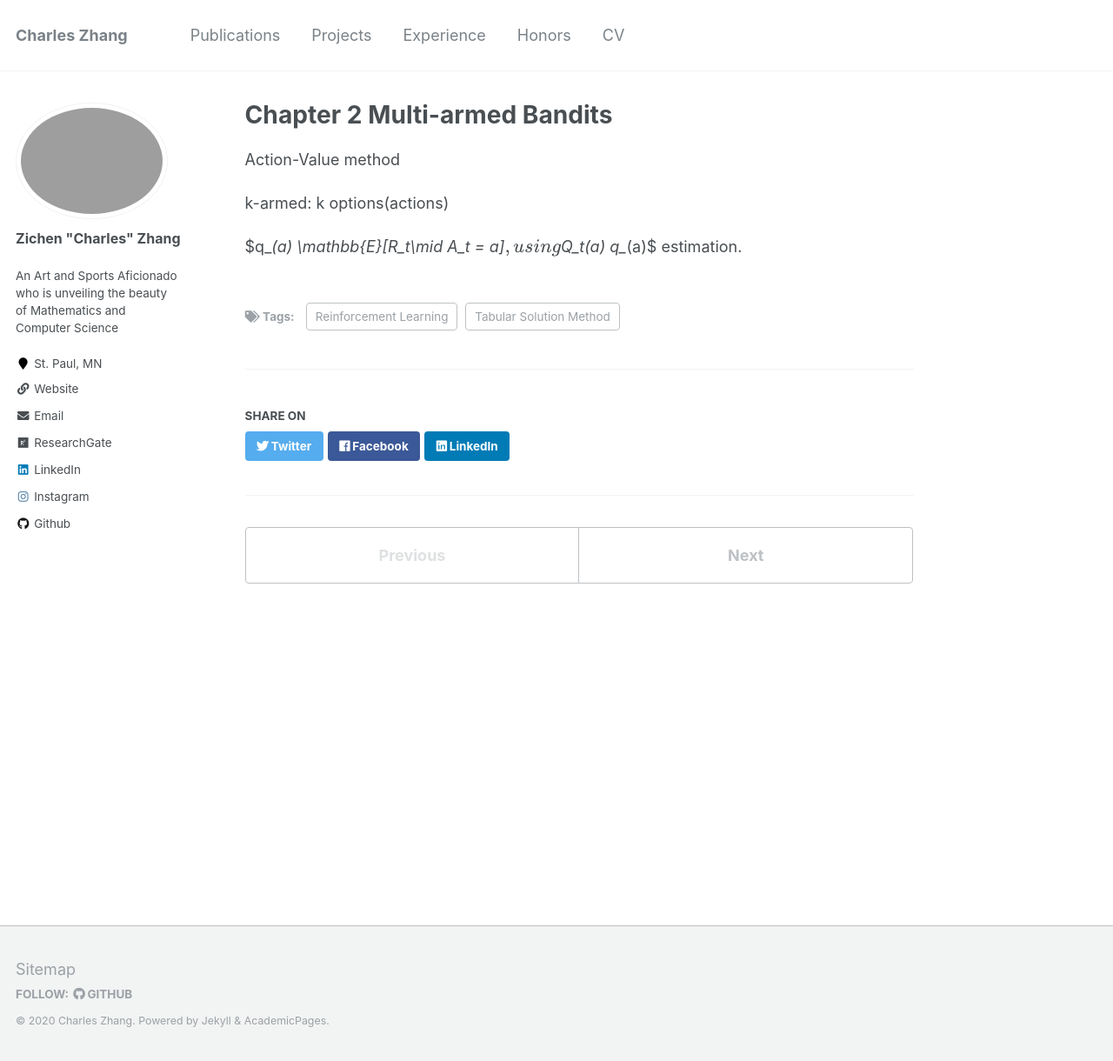
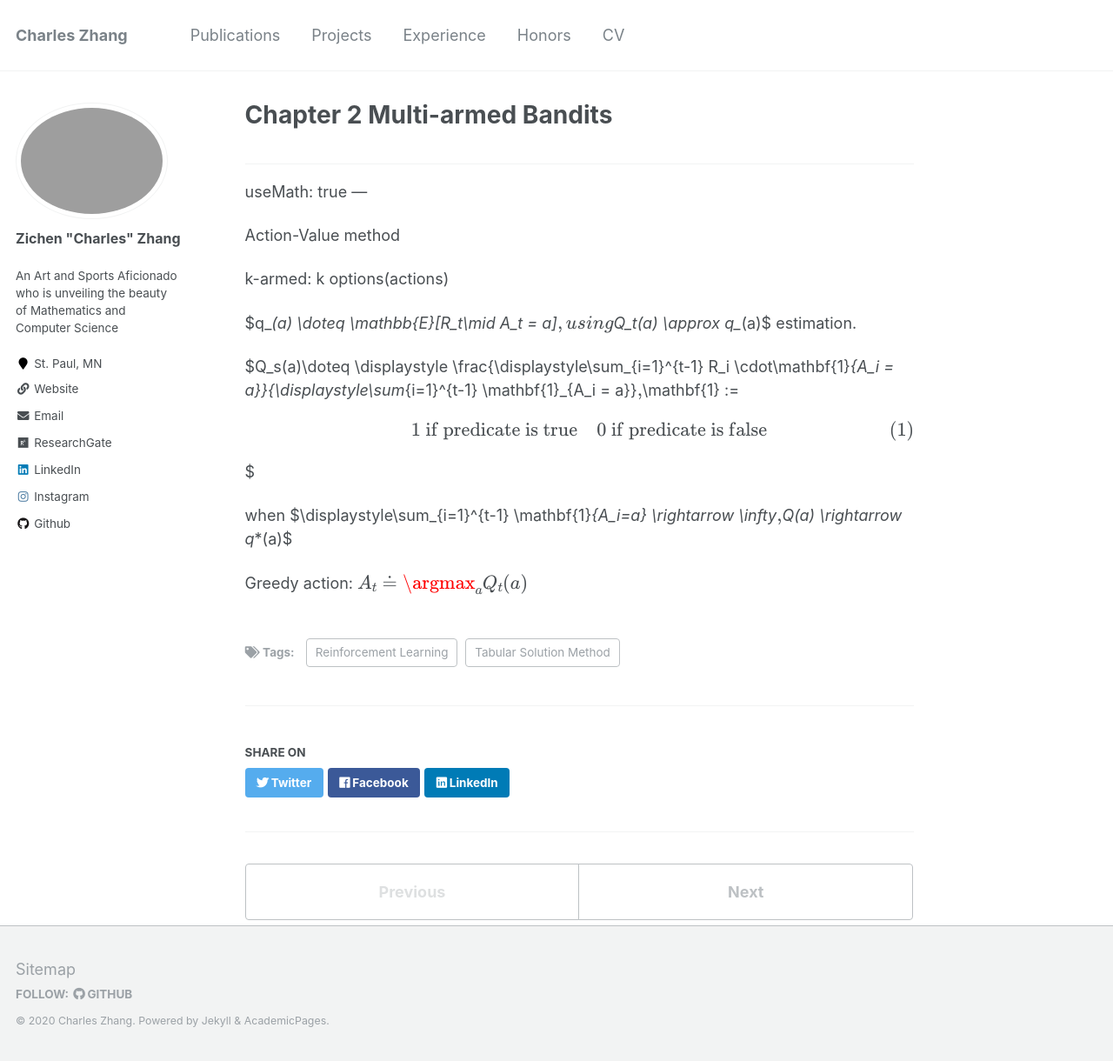
Before and after one commit to zcczhang/zcczhang.github.io, a Jekyll site: the page built from _rl/Multi-armed-Bandits.md, in a window 1280 px wide and 1220 px high. Shown: the whole window at 87% size. Built offline with Jekyll 4.4.1, drawn with Linux system fonts in a browser that asks for light colours; formulas are drawn with MathJax 3.

Commit message:
Update Multi-armed-Bandits.md

```diff
--- a/_rl/Multi-armed-Bandits.md
+++ b/_rl/Multi-armed-Bandits.md
@@ -7,8 +7,23 @@ tags:
   - Tabular Solution Method
 date: "2020-12-01"
 ---
+
+
+---
+useMath: true
+---
+
 Action-Value method
 
 k-armed: k options(actions)
 
-$q_*(a) \mathbb{E}[R_t\mid A_t = a]$, using $Q_t(a)  q_*(a)$ estimation.
+$q_*(a) \doteq \mathbb{E}[R_t\mid A_t = a]$ , using $Q_t(a) \approx q_*(a)$ estimation.
+
+$Q_s(a)\doteq \displaystyle \frac{\displaystyle\sum_{i=1}^{t-1} R_i \cdot\mathbf{1}_{A_i = a}}{\displaystyle\sum_{i=1}^{t-1}  \mathbf{1}_{A_i = a}}$, $\mathbf{1} := \begin{array}{c}
+     & 1 \text{ if predicate is true} \\
+     & 0 \text{ if predicate is false}
+\end{array}$
+
+when $\displaystyle\sum_{i=1}^{t-1} \mathbf{1}_{A_i=a} \rightarrow \infty$, $Q(a) \rightarrow q_*(a)$
+
+Greedy action: $\displaystyle A_t \doteq \argmax_a Q_t(a)$
```
